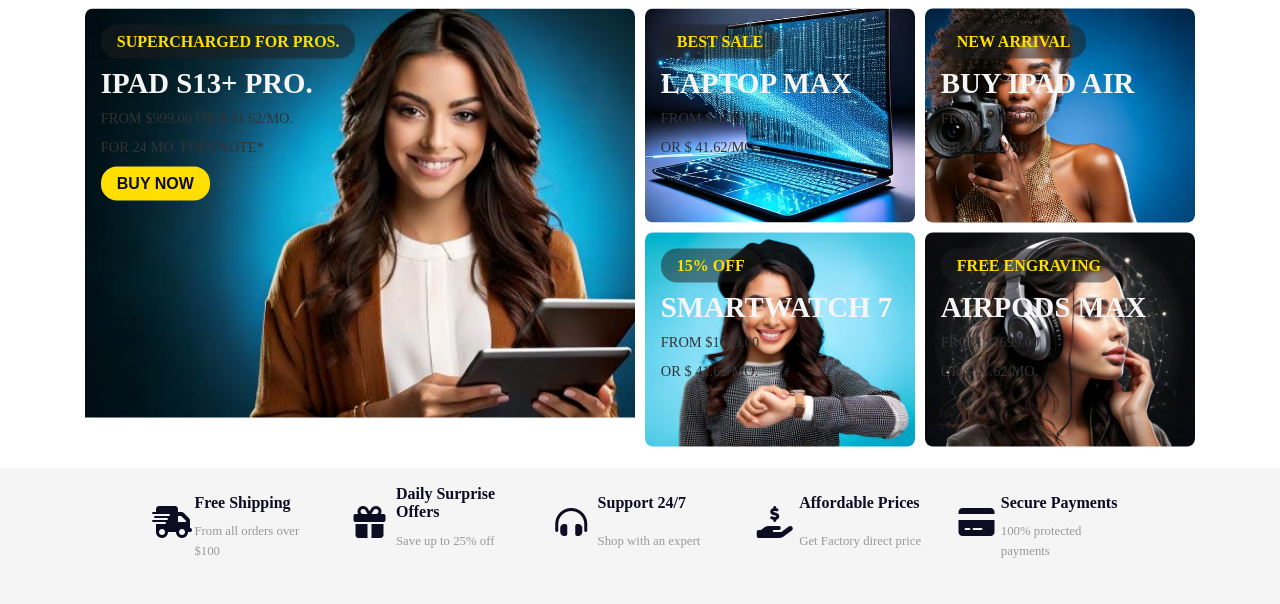
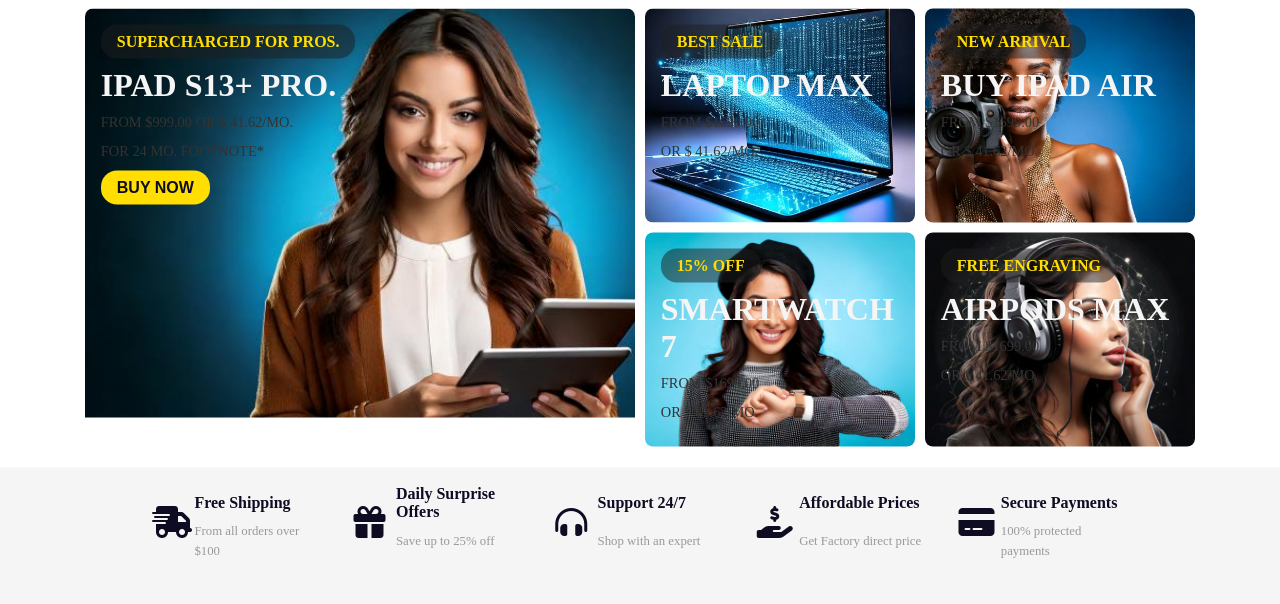
Before and after one commit to agweb12/digimazone, a PHP site: page / in a window 1280 px wide. Shown: the part 250-854 px from the top of the page. Run offline with PHP 8.4, Linux system fonts and the light colour scheme; some libraries are stand-ins or nearby versions; some web fonts are replaced.

Commit message:
version 1.2.3

```diff
--- a/assets/css/style.css
+++ b/assets/css/style.css
@@ -342,7 +342,7 @@
             /* background: #0d0c22; */
 
             h2 {
-                font-size: 1.8rem;
+                font-size: 2rem;
                 font-weight: 800;
                 color: #f5f5f5;
                 text-transform: uppercase;
@@ -401,7 +401,7 @@
                 background-size: 130%;
                 background-position: 0% 0%;
                 grid-row: span 2;
-                grid-column:  1;
+                grid-column: 1;
             }
 
             .box2 {
```
Also changed, not shown: assets/js/script.js (+4 -9 lines).
